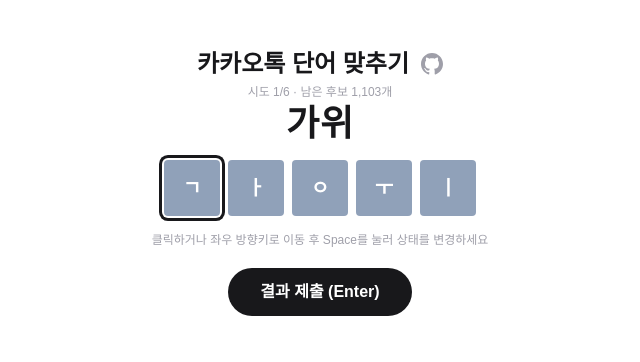
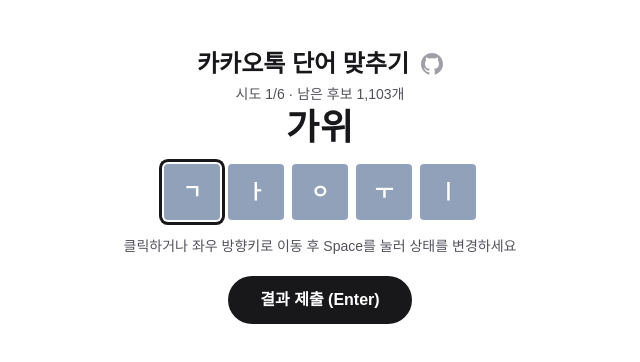
Before and after one commit to psvm203/kakaotalk-wordle-solver, a Next.js app: page / in a window 1280 px wide. Shown: the top 362 px of the page, without its empty margins (320-960 px from the left). Built offline with nearby package versions, Linux system fonts and the light colour scheme.

Commit message:
style: enlarge fonts

```diff
--- a/src/app/page.tsx
+++ b/src/app/page.tsx
@@ -233,7 +233,7 @@
       {status === "playing" && (
         <div className="flex flex-col items-center gap-4">
           <div className="text-center">
-            <p className="text-xs text-zinc-400 dark:text-zinc-500 mb-1">
+            <p className="text-sm text-zinc-600 dark:text-zinc-300 mb-1">
               시도 {attemptNum}/6 · 남은 후보 {remaining.toLocaleString()}개
             </p>
             <p className="text-4xl font-bold text-zinc-900 dark:text-white tracking-wide">
@@ -256,7 +256,7 @@
             ))}
           </div>
 
-          <p className="text-xs text-zinc-400 dark:text-zinc-500">
+          <p className="text-sm text-zinc-600 dark:text-zinc-300">
             클릭하거나 좌우 방향키로 이동 후 Space를 눌러 상태를 변경하세요
           </p>
 
```
